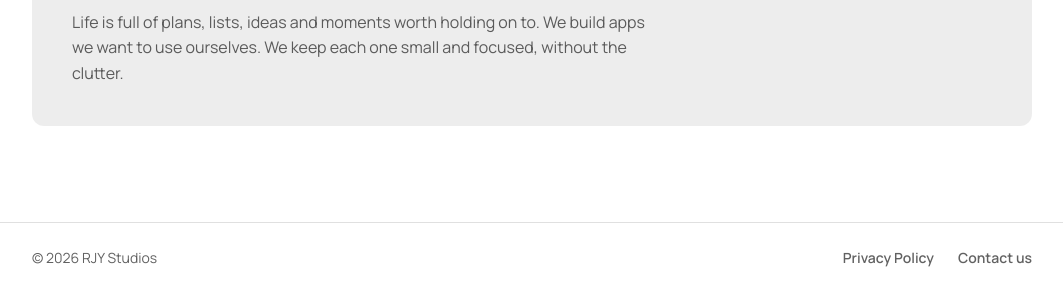
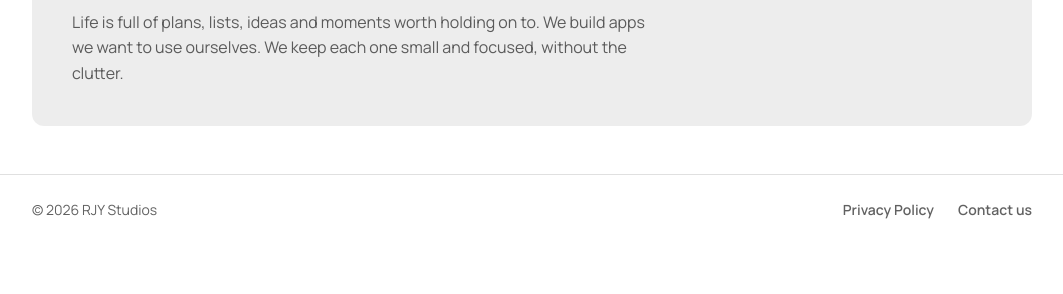
Before and after one commit to RJY-Studios/Website, a plain HTML site: page index.html in a window 1280 px wide. Shown: the part 694-988 px from the top of the page, without its empty margins (108-1171 px from the left). After the commit the page ends 940 px from the top, so only its background shows below. Drawn offline with Linux system fonts and the light colour scheme.

Commit message:
Bring the footer up
Halve the space between the What we do card and the footer (96px to
48px on desktop) and stop pinning the footer to the bottom of tall
windows, so it always sits right under the content.

Co-Authored-By: Claude Opus 5.5 <noreply@anthropic.com>
Claude-Session: https://claude.ai/code/session_01Fp5xxtgDi5HwKTAWZkaGdc

```diff
--- a/assets/site.css
+++ b/assets/site.css
@@ -34,9 +34,6 @@ body {
   background: var(--bg);
   color: var(--ink);
   font: 16px/1.6 var(--sans);
-  min-height: 100vh;
-  display: flex;
-  flex-direction: column;
 }
 a { color: inherit; }
 :focus-visible { outline: 2px solid var(--ink); outline-offset: 3px; border-radius: 6px; }
@@ -75,7 +72,6 @@ header.site .in { display: flex; align-items: center; justify-content: space-bet
 :root[data-theme="dark"] .tt-moon { background: var(--ink); color: var(--bg); }
 @media (prefers-reduced-motion: reduce) { .theme-toggle span { transition: none; } }
 
-main { flex: 1; }
 
 /* Home: hero */
 .hero .in { display: grid; grid-template-columns: 1fr; gap: 36px; align-items: center; padding-block: clamp(40px, 8vw, 96px) clamp(40px, 7vw, 88px); }
@@ -103,7 +99,7 @@ main { flex: 1; }
 .shapes span:nth-child(4) { width: 18%; aspect-ratio: 1; border-radius: 50%; background: var(--sky); left: 30%; bottom: 10%; }
 
 /* Home: cards */
-.cards .in { display: grid; grid-template-columns: 1fr; gap: 16px; padding-block: 0 clamp(56px, 8vw, 96px); }
+.cards .in { display: grid; grid-template-columns: 1fr; gap: 16px; padding-block: 0 clamp(32px, 4vw, 48px); }
 .card { color: var(--ink); border-radius: 12px; padding: clamp(24px, 3.4vw, 40px); min-width: 0; }
 .card.what { background: var(--gr); }
 .card h2 { font: 400 clamp(24px, 2.8vw, 32px)/1.2 var(--serif); letter-spacing: -0.01em; margin: 0; }
```
